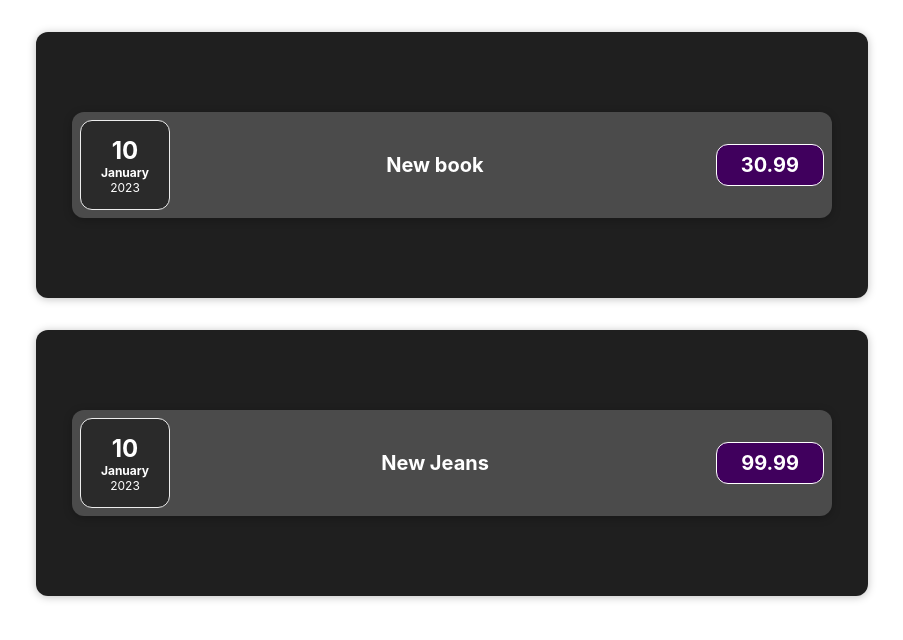
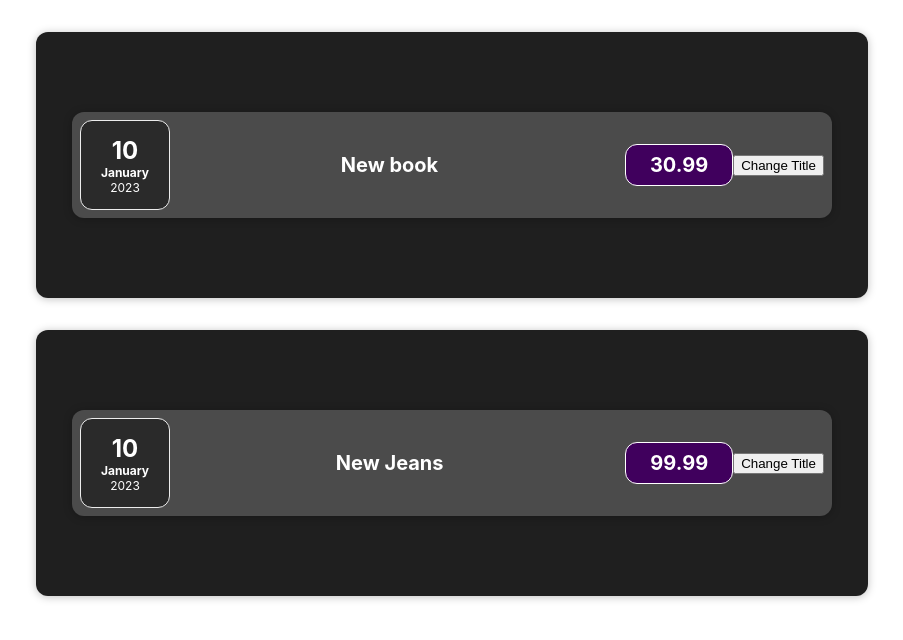
Before and after one commit to GervinLuide/expenses, a React (Create React App) app: page / in a window 1280 px wide. Shown: the top 640 px of the page, without its empty margins (188-1091 px from the left). Built offline with nearby package versions, Linux system fonts and the light colour scheme.

Commit message:
Events and their handlers

```diff
--- a/src/App.js
+++ b/src/App.js
@@ -1,7 +1,7 @@
 import logo from './logo.svg';
 import './App.css';
 
-import Expenses  from "./components/Expenses";
+import Expenses  from "./components/Expenses/Expenses";
 
 const App = () => {
     const expenses = [
--- a/src/components/ExpenseItem.js
+++ b/src/components/Expenses/ExpenseItem.js
@@ -1,15 +1,20 @@
 import './ExpenseItem.css'
 import ExpenseDate from './ExpenseDate'
+import Card from "../UI/Card";
 const  ExpenseItem = (props) =>{
+    const clickHandler = () => {
+        console.log('clicked!')
+    }
     console.log(props)
     return (
-        <div className="expense-item">
+        <Card className="expense-item">
             <ExpenseDate date={props.expenseData.expenseData.date}></ExpenseDate>
             <div className="expense-item__description">
                 <h2>{props.expenseData.expenseData.title}</h2>
                 <div className='expense-item__price'>{props.expenseData.expenseData.price}</div>
             </div>
-        </div>
+            <button onClick={clickHandler}>Change Title</button>
+        </Card>
     )
 }
 
--- a/src/components/Expenses.js
+++ b/src/components/Expenses/Expenses.js
@@ -1,6 +1,6 @@
 import './Expenses.css'
 import ExpenseItem  from "./ExpenseItem";
-import Card from "./Card";
+import Card from "../UI/Card";
 const Expenses = (props) =>{
     return (
         <Card className="expenses">
```
Also changed, not shown: src/components/Expenses/ExpenseDate.css (renamed from src/components/ExpenseDate.css), src/components/Expenses/ExpenseDate.js (renamed from src/components/ExpenseDate.js), src/components/Expenses/ExpenseItem.css (renamed from src/components/ExpenseItem.css), src/components/Expenses/Expenses.css (renamed from src/components/Expenses.css), src/components/UI/Card.css (renamed from src/components/Card.css), src/components/UI/Card.js (renamed from src/components/Card.js).
